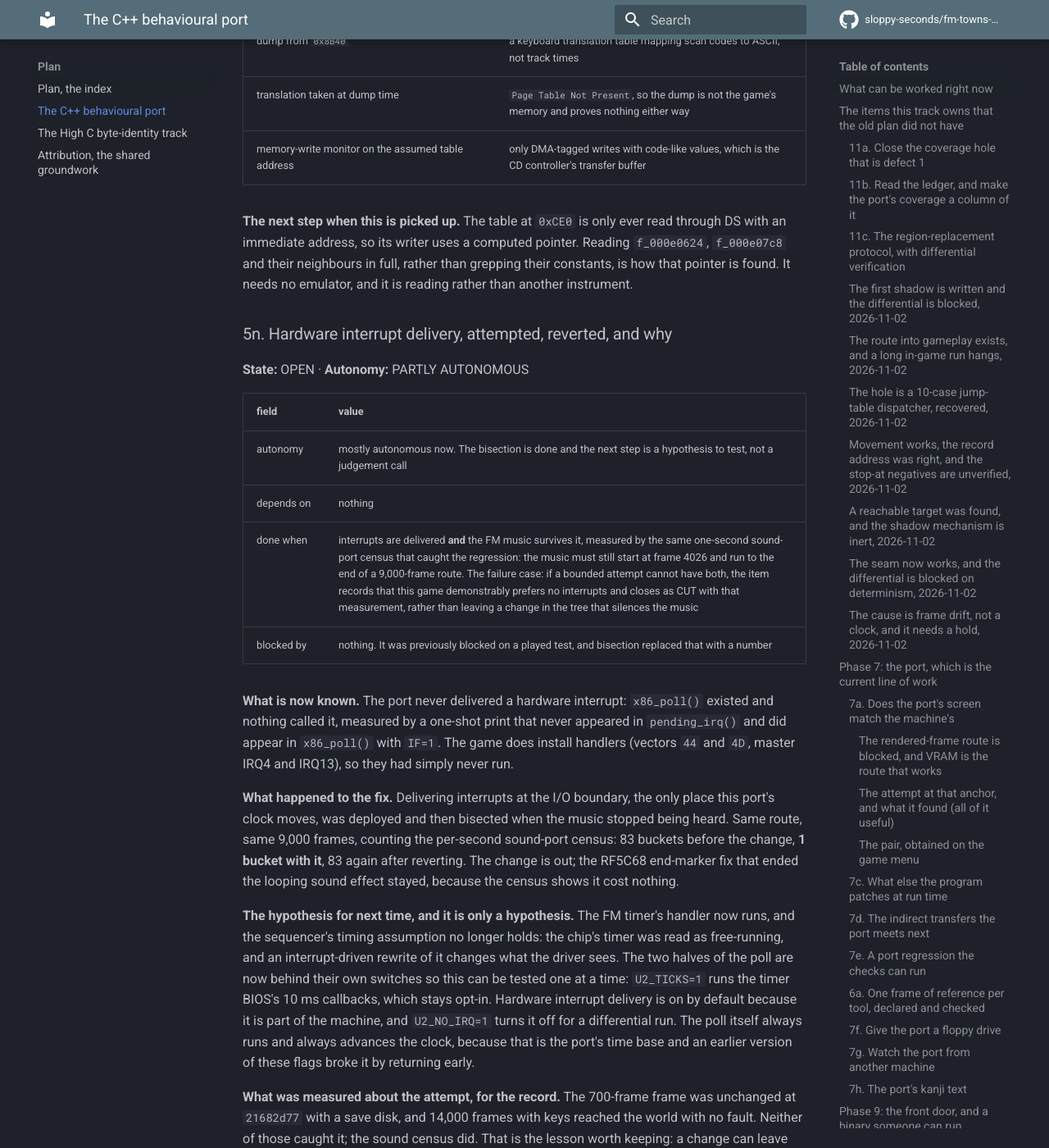
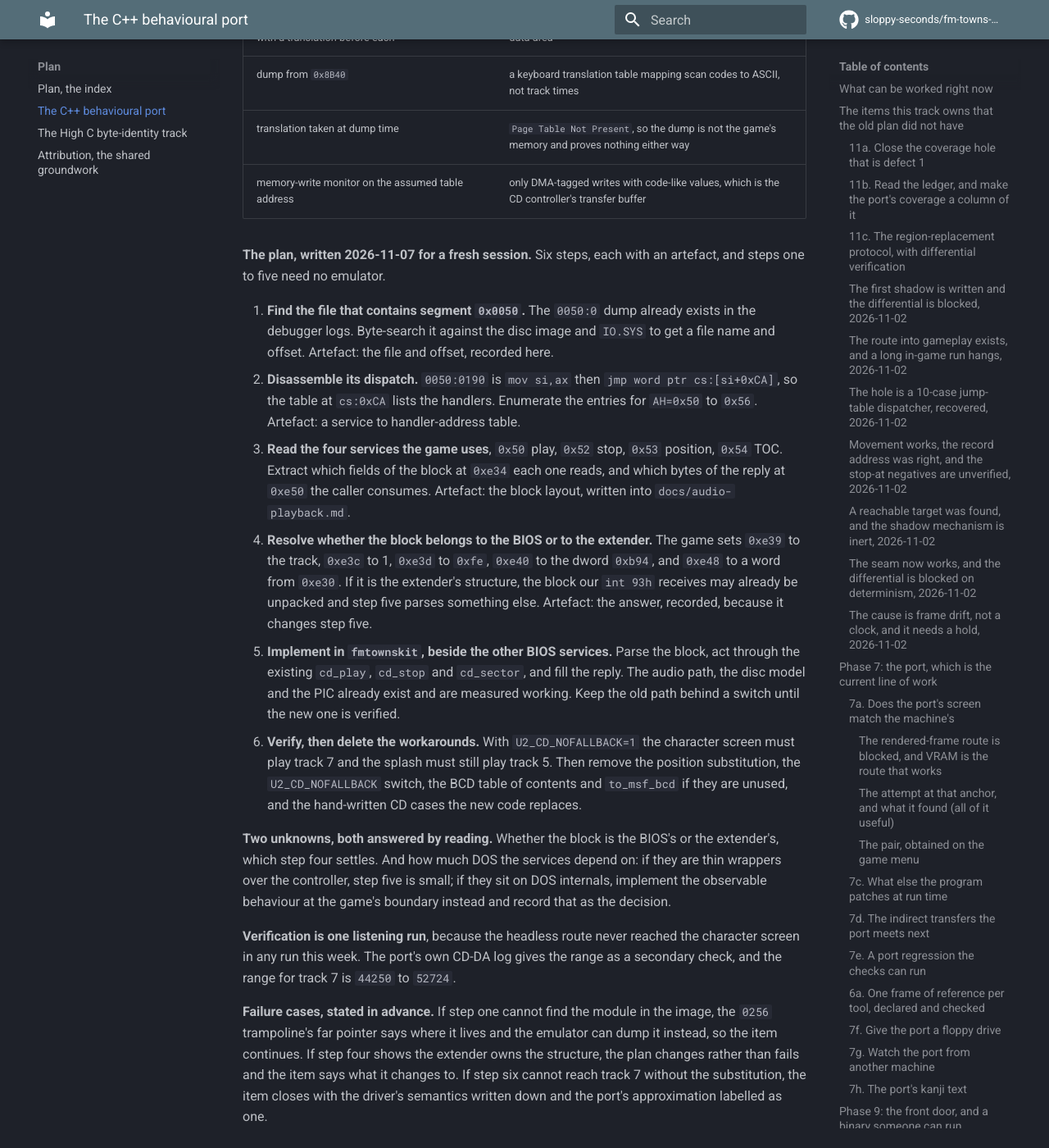
Before and after one commit to sloppy-seconds/fm-towns-ultima, an MkDocs documentation site: the page built from docs/plan-port.md, in a window 1280 px wide and 1400 px high, scrolled down 56469 px. Shown: the whole window at 82% size. Built offline with MkDocs 1.6.1 and Material for MkDocs 9.7.7, drawn with Linux system fonts in a browser that asks for light colours; comment, search, counter and statistics services are not loaded; some of the changed text lies outside the part shown.

Commit message:
plan: 5p gets a six-step plan for the CD audio contract
Written at Paul's request to be worked in a fresh session, not at the end of this one.

The plan turns the remaining work into six steps with an artefact each: find which file holds the segment 0x0050 module, disassemble its
dispatch table at cs:0xCA, read the four services the game uses to extract the block layout at 0xe34 and the reply at 0xe50, settle
whether that block belongs to the BIOS or to the DOS extender, implement it in fmtownskit beside the other BIOS services, then verify
with U2_CD_NOFALLBACK=1 and delete the substitution.

Two unknowns are named with the step that answers each, and three failure cases are stated in advance so a negative closes the item
instead of leaving it open. The autonomy field now says what is actually true: steps one to five are autonomous, and the last one needs
one listening run, because no headless route this week reached the character screen.

```diff
--- a/docs/plan-port.md
+++ b/docs/plan-port.md
@@ -1754,9 +1754,9 @@ is LBA 30225 to 36524. The port now plays it at the splash and the census reads
 
 | field | value |
 |---|---|
-| autonomy | autonomous until the call-stack print, which is a small change to the fork rather than a decision |
+| autonomy | autonomous for steps one to five, which are reading and port code. One listening run by Paul at the end, because the headless route never reached the character screen |
 | depends on | nothing |
-| done when | the port plays the track the original plays at the Create Character screen, or the page records what the program asks the BIOS for there and why it cannot be reproduced. The failure case is a finding rather than a gap: if the program asks by track number through a service this port does not implement, that is the answer and the item closes with it |
+| done when | with `U2_CD_NOFALLBACK=1` set, the Create Character screen plays track 7 and the splash still plays track 5, and the substitution, the switch and the hand-written CD cases are deleted. The failure case is a finding rather than a gap: if the block turns out to belong to the extender, or the services turn out to sit on DOS internals, the page records the driver's real semantics and the item closes with the port's approximation labelled as one |
 | blocked by | nothing |
 
 **What is known, and the call stack is the important part.** The original plays track 7 there, `CDDAPLAY 09:50:00 to 11:42:74`, and
@@ -1790,9 +1790,36 @@ the splash and gameplay music work.
 | translation taken at dump time | `Page Table Not Present`, so the dump is not the game's memory and proves nothing either way |
 | memory-write monitor on the assumed table address | only DMA-tagged writes with code-like values, which is the CD controller's transfer buffer |
 
-**The next step when this is picked up.** The table at `0xCE0` is only ever read through DS with an immediate address, so its writer uses
-a computed pointer. Reading `f_000e0624`, `f_000e07c8` and their neighbours in full, rather than grepping their constants, is how that
-pointer is found. It needs no emulator, and it is reading rather than another instrument.
+**The plan, written 2026-11-07 for a fresh session.** Six steps, each with an artefact, and steps one to five need no emulator.
+
+1. **Find the file that contains segment `0x0050`.** The `0050:0` dump already exists in the debugger logs. Byte-search it against the
+disc image and `IO.SYS` to get a file name and offset. Artefact: the file and offset, recorded here.
+2. **Disassemble its dispatch.** `0050:0190` is `mov si,ax` then `jmp word ptr cs:[si+0xCA]`, so the table at `cs:0xCA` lists the
+handlers. Enumerate the entries for `AH=0x50` to `0x56`. Artefact: a service to handler-address table.
+3. **Read the four services the game uses**, `0x50` play, `0x52` stop, `0x53` position, `0x54` TOC. Extract which fields of the block at
+`0xe34` each one reads, and which bytes of the reply at `0xe50` the caller consumes. Artefact: the block layout, written into
+`docs/audio-playback.md`.
+4. **Resolve whether the block belongs to the BIOS or to the extender.** The game sets `0xe39` to the track, `0xe3c` to 1, `0xe3d` to
+`0xfe`, `0xe40` to the dword `0xb94`, and `0xe48` to a word from `0xe30`. If it is the extender's structure, the block our `int 93h`
+receives may already be unpacked and step five parses something else. Artefact: the answer, recorded, because it changes step five.
+5. **Implement in `fmtownskit`, beside the other BIOS services.** Parse the block, act through the existing `cd_play`, `cd_stop` and
+`cd_sector`, and fill the reply. The audio path, the disc model and the PIC already exist and are measured working. Keep the old path
+behind a switch until the new one is verified.
+6. **Verify, then delete the workarounds.** With `U2_CD_NOFALLBACK=1` the character screen must play track 7 and the splash must still
+play track 5. Then remove the position substitution, the `U2_CD_NOFALLBACK` switch, the BCD table of contents and `to_msf_bcd` if they
+are unused, and the hand-written CD cases the new code replaces.
+
+**Two unknowns, both answered by reading.** Whether the block is the BIOS's or the extender's, which step four settles. And how much DOS
+the services depend on: if they are thin wrappers over the controller, step five is small; if they sit on DOS internals, implement the
+observable behaviour at the game's boundary instead and record that as the decision.
+
+**Verification is one listening run**, because the headless route never reached the character screen in any run this week. The port's own
+CD-DA log gives the range as a secondary check, and the range for track 7 is `44250` to `52724`.
+
+**Failure cases, stated in advance.** If step one cannot find the module in the image, the `0256` trampoline's far pointer says where it
+lives and the emulator can dump it instead, so the item continues. If step four shows the extender owns the structure, the plan changes
+rather than fails and the item says what it changes to. If step six cannot reach track 7 without the substitution, the item closes with
+the driver's semantics written down and the port's approximation labelled as one.
 
 ### 5n. Hardware interrupt delivery, attempted, reverted, and why
 
```
